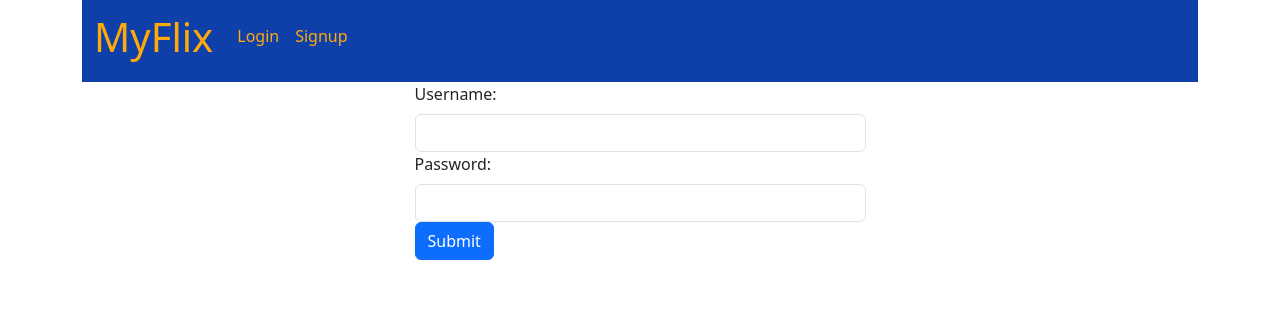
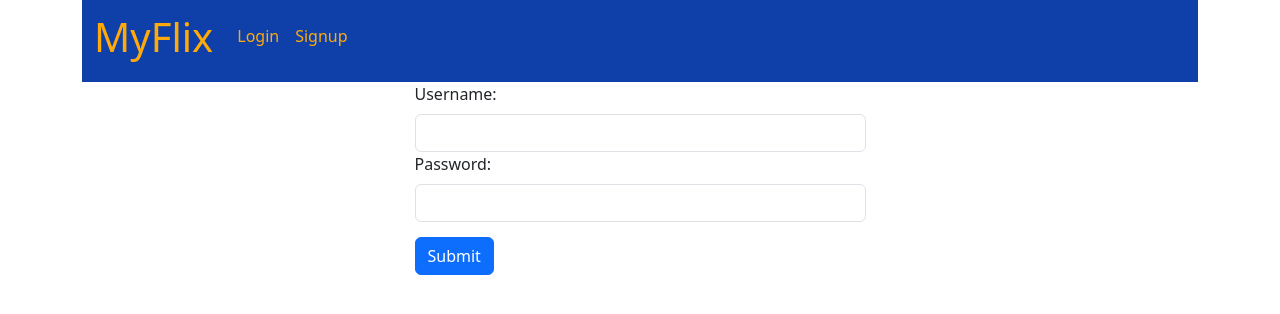
Before and after one commit to marksav85/myFlix-client, a React (Vite) app: page /login in a window 1280 px wide. Shown: the top 314 px of the page. Built offline with nearby package versions, Linux system fonts and the light colour scheme.

Commit message:
add margins to buttons

```diff
--- a/src/components/profile-view/profile-view.scss
+++ b/src/components/profile-view/profile-view.scss
@@ -18,3 +18,7 @@
   }
 }
 }
+
+.btn {
+  margin: 15px 0 15px 0;
+}
--- a/src/components/profile-view/update-user.jsx
+++ b/src/components/profile-view/update-user.jsx
@@ -1,5 +1,6 @@
 import React from "react";
 import { Form, Button } from "react-bootstrap";
+import "./profile-view.scss";
 
 function UpdateUser({
   handleSubmit,
```
